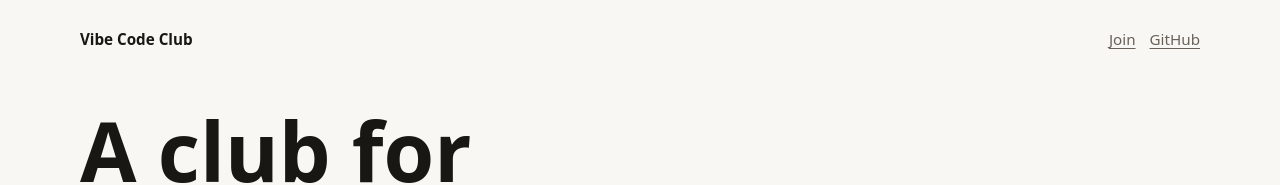
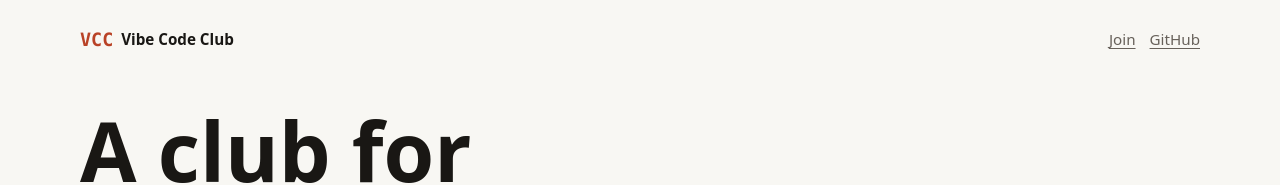
Before and after one commit to Loscy/vcc, a website: page index.html in a window 1280 px wide. Shown: the top 185 px of the page. Drawn offline with Linux system fonts and the light colour scheme.

Commit message:
Add VCC navigation icon

```diff
--- a/index.html
+++ b/index.html
@@ -5,12 +5,16 @@
     <meta name="viewport" content="width=device-width, initial-scale=1">
     <meta name="description" content="Vibe Code Club is a lightweight directory of projects built with meaningful AI involvement.">
     <title>Vibe Code Club</title>
+    <link rel="icon" href="img/nav-icon.svg" type="image/svg+xml">
     <link rel="stylesheet" href="styles.css?v=20260521a">
   </head>
   <body>
     <header class="site-header">
       <nav aria-label="Primary">
-        <a class="brand" href="./">Vibe Code Club</a>
+        <a class="brand" href="./">
+          <span class="brand-icon" aria-hidden="true">VCC</span>
+          <span>Vibe Code Club</span>
+        </a>
         <div class="nav-links">
           <a href="join.html">Join</a>
           <a href="https://github.com/Loscy/vcc" target="_blank" rel="noopener">GitHub</a>
--- a/styles.css
+++ b/styles.css
@@ -85,9 +85,23 @@ nav {
 }
 
 .brand {
+  display: inline-flex;
+  align-items: center;
+  gap: 8px;
   color: var(--text);
   font-weight: 800;
   text-decoration: none;
+}
+
+.brand-icon {
+  display: inline-block;
+  flex: 0 0 auto;
+  color: var(--mark);
+  font-family: ui-monospace, SFMono-Regular, Menlo, Consolas, monospace;
+  font-size: 1.15rem;
+  font-weight: 900;
+  line-height: 1;
+  letter-spacing: 0;
 }
 
 .nav-links {
```
Also changed, not shown: join.html (+5 -1 lines), img/nav-icon.svg (added).
